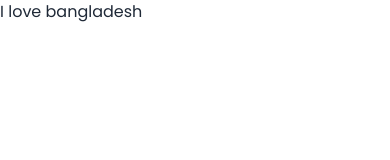
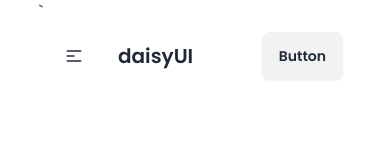
Before and after one commit to sakibMERN/bike-dekho, a plain HTML site: page index.html in a window 390 px wide. Drawn offline with nearby package versions, Linux system fonts and the light colour scheme.

Commit message:
navbar created

```diff
--- a/index.html
+++ b/index.html
@@ -38,11 +38,58 @@
   </head>
   <body class="font-poppins">
     <!-- Header section  -->
-    <header>
+    <header class="w-4/5 mx-auto">
       <!-- Nav bar  -->
-      <nav></nav>
+      <nav>
+        `
+        <div class="navbar bg-base-100">
+          <div class="navbar-start">
+            <div class="dropdown">
+              <div tabindex="0" role="button" class="btn btn-ghost lg:hidden">
+                <svg
+                  xmlns="http://www.w3.org/2000/svg"
+                  class="h-5 w-5"
+                  fill="none"
+                  viewBox="0 0 24 24"
+                  stroke="currentColor"
+                >
+                  <path
+                    stroke-linecap="round"
+                    stroke-linejoin="round"
+                    stroke-width="2"
+                    d="M4 6h16M4 12h8m-8 6h16"
+                  />
+                </svg>
+              </div>
+              <ul
+                tabindex="0"
+                class="menu menu-sm dropdown-content bg-base-100 rounded-box z-[1] mt-3 w-52 p-2 shadow"
+              >
+                <li><a>Home</a></li>
+                <li><a>Shop</a></li>
+                <li><a>News</a></li>
+                <li><a>Contact</a></li>
+              </ul>
+            </div>
+            <a class="btn btn-ghost text-xl">daisyUI</a>
+          </div>
+          <div class="navbar-end">
+            <div class=" hidden lg:flex">
+              <ul class="menu menu-horizontal px-1">
+                <li><a>Home</a></li>
+                <li><a>Shop</a></li>
+                <li><a>News</a></li>
+                <li><a>Contact</a></li>
+              </ul>
+            </div>
+            <div>
+              <a class="btn">Button</a>
+            </div>
+          </div>
+        </div>
+
+      </nav>
       <!-- banner  -->
-      <h1>I love bangladesh</h1>
     </header>
 
     <!-- Main section  -->
```
